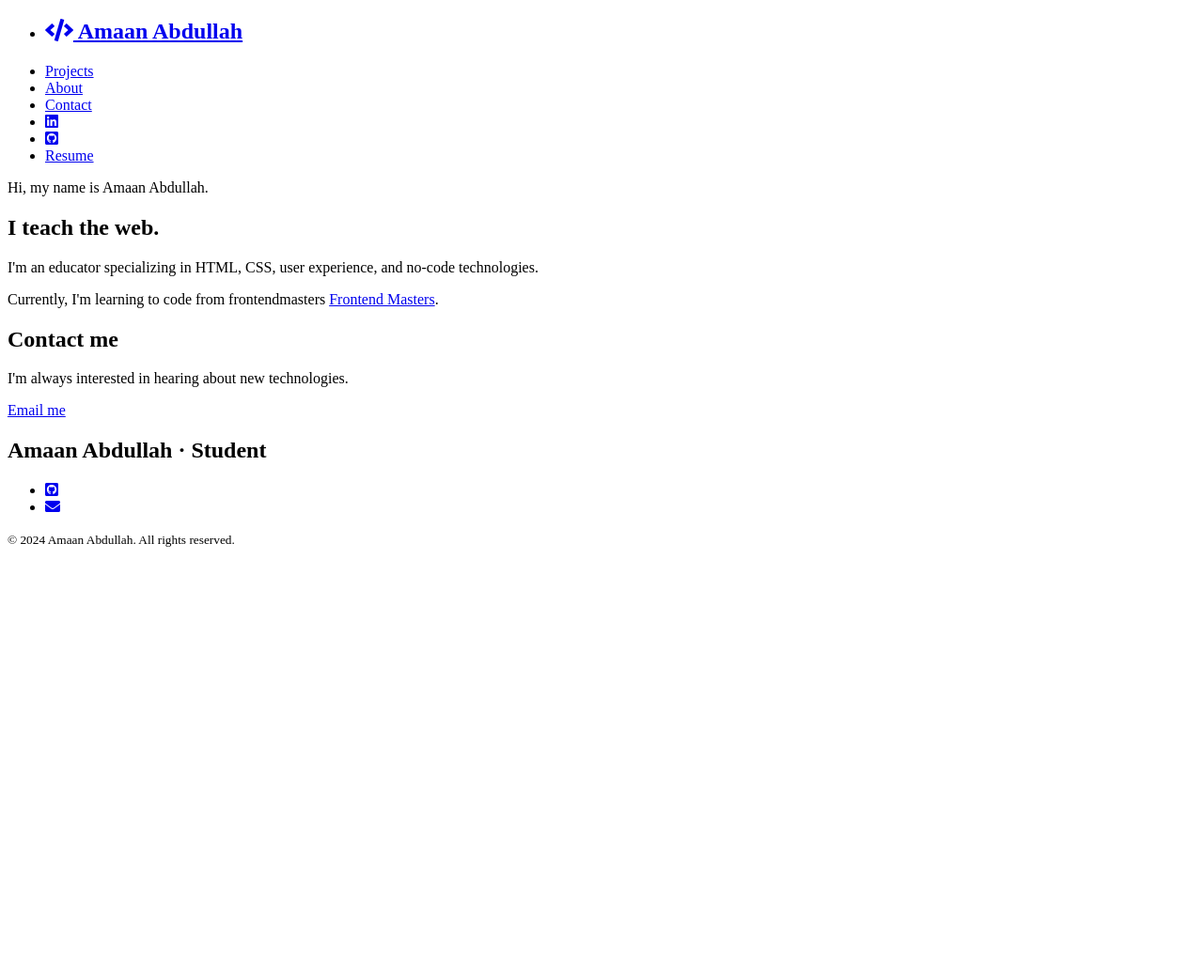
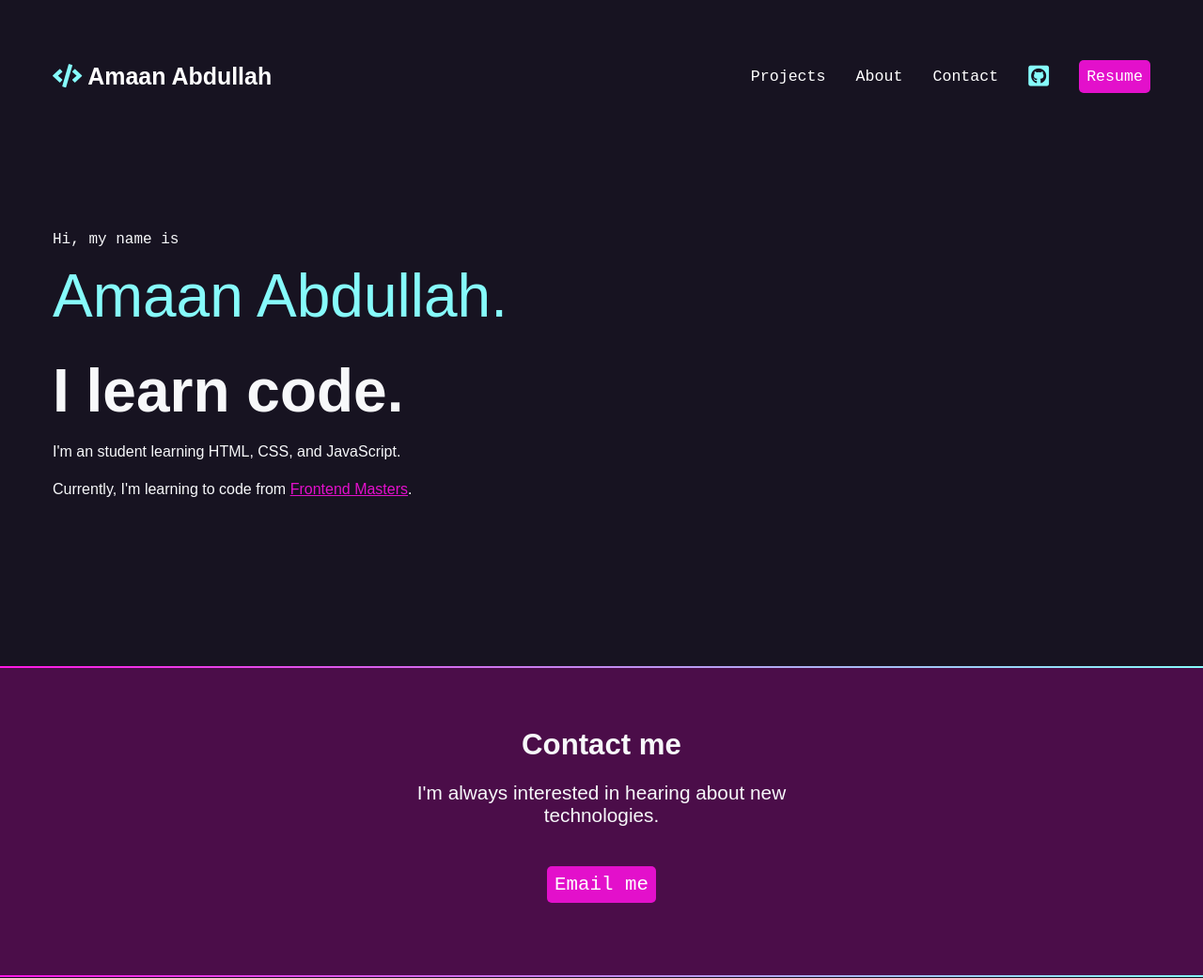
Before and after one commit to amaantheone/Portfolio-site, a plain HTML site: page index.html in a window 1280 px wide. Shown: the top 1041 px of the page at 94% size. Before the commit the page ends 800 px from the top, so only its background shows below. Drawn offline with Linux system fonts and the light colour scheme; a web font is replaced by a local one.

Commit message:
Portfolio

```diff
--- a/index.html
+++ b/index.html
@@ -8,7 +8,7 @@
     <link rel="preconnect" href="https://fonts.google.com/" />
     <link href="https://fonts.googleapis.com/css2?family=Oxygen+Mono&display=swap" rel="stylesheet" rel="stylesheet" />
     <link href="https://cdnjs.cloudflare.com/ajax/libs/font-awesome/5.15.4/css/all.min.css" rel="stylesheet" />
-    <link rel="stylesheet" href="css/styles.css" />
+    <link rel="stylesheet" href="./css/style.css" />
     <title>Amaan Abdullah Portfolio</title>
 </head>
 
@@ -26,12 +26,6 @@
             <li><a href="about.html">About</a></li>
             <li><a href="#contact">Contact</a></li>
             <li>
-                <a href="https://www.linkedin.com/in/amaantheone/" target="_blank">
-                    <span class="fab fa-linkedin" aria-hidden="true"></span>
-                    <span class="sr-only">LinkedIn</span>
-                </a>
-            </li>
-            <li>
                 <a href="https://www.github.com/amaantheone" target="_blank">
                     <span class="fab fa-github-square" aria-hidden="true"></span>
                     <span class="sr-only">Github</span>
@@ -46,15 +40,14 @@
 
     <section id="intro">
       <p class="name">Hi, my name is <span>Amaan Abdullah.</span></p>
-      <h2>I teach the web.</h2>
+      <h2>I learn code.</h2>
       <p>
-        I'm an educator specializing in HTML, CSS, user experience, and no-code
-        technologies.
+        I'm an student learning HTML, CSS, and JavaScript.
       </p>
       <p>
-        Currently, I'm learning to code from frontendmasters
+        Currently, I'm learning to code from
         <a
-          href="https://frontendmasters.com/teachers/jen-kramer/"
+          href="https://frontendmasters.com/learn/beginner"
           target="_blank"
           >Frontend Masters</a
         >.
```
